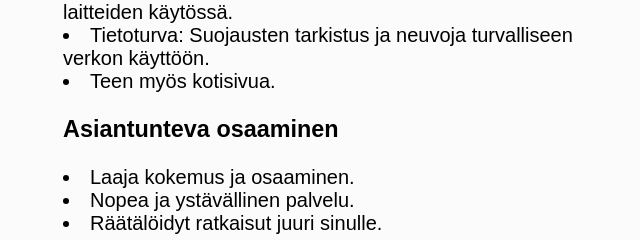
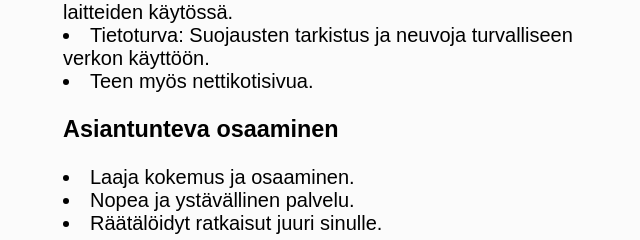
Before and after one commit to Alvar-S/Atk, an Astro site: page / in a window 1280 px wide. Shown: the part 1480-1720 px from the top of the page, 300-940 px from the left. Built offline with nearby package versions, Linux system fonts and the light colour scheme; Astro itself is replaced by a stand-in of ours.

Commit message:
tektsin lisäys etusivulle

```diff
--- a/src/pages/index.astro
+++ b/src/pages/index.astro
@@ -130,7 +130,7 @@ import Sivupohja from "../layouts/Sivupohja.astro";
         käyttöön.
       </li>
 
-      <li>Teen myös kotisivua.</li>
+      <li>Teen myös nettikotisivua.</li>
 
       <h3>Asiantunteva osaaminen</h3>
       <li>Laaja kokemus ja osaaminen.</li>
```
